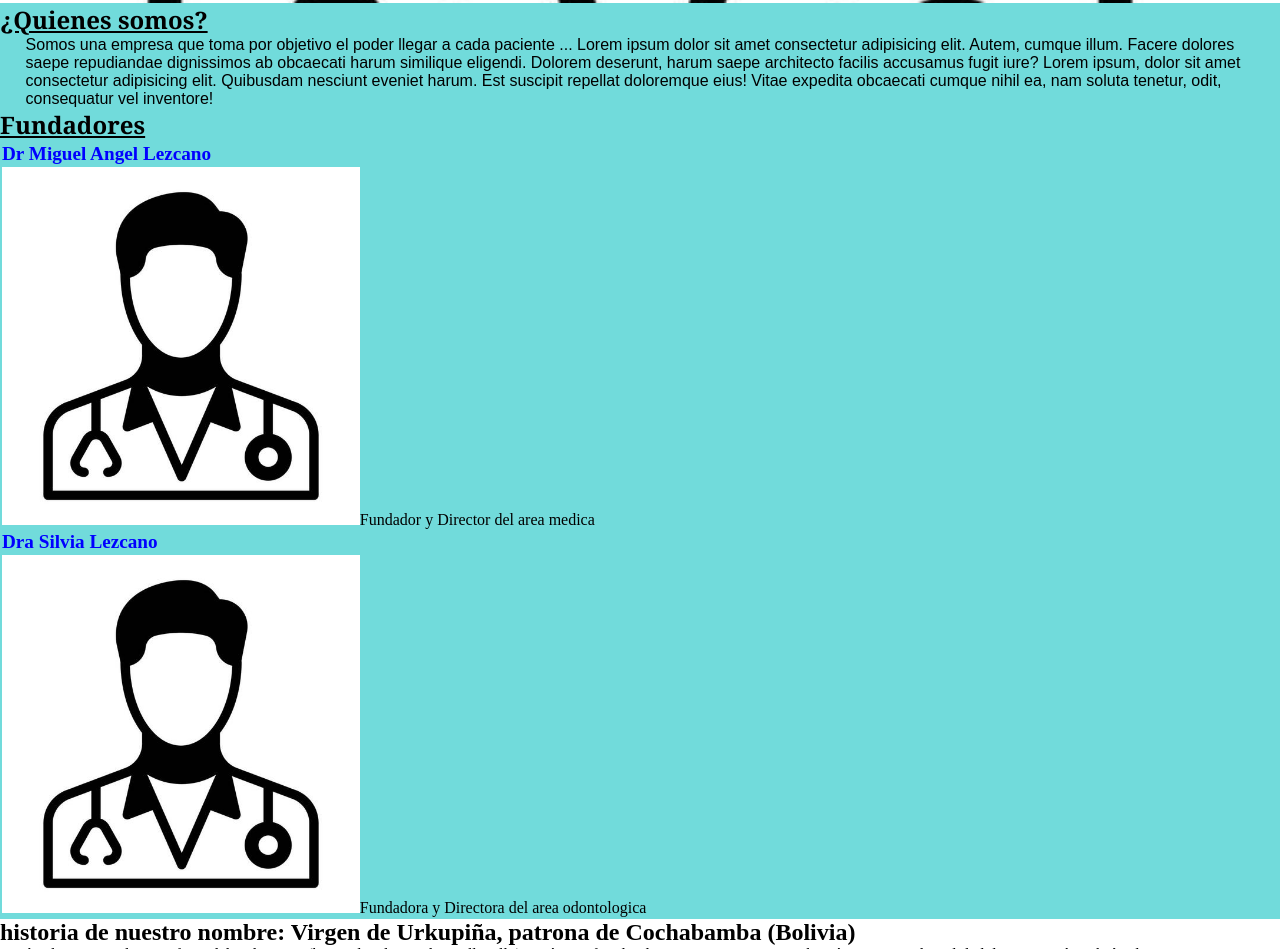
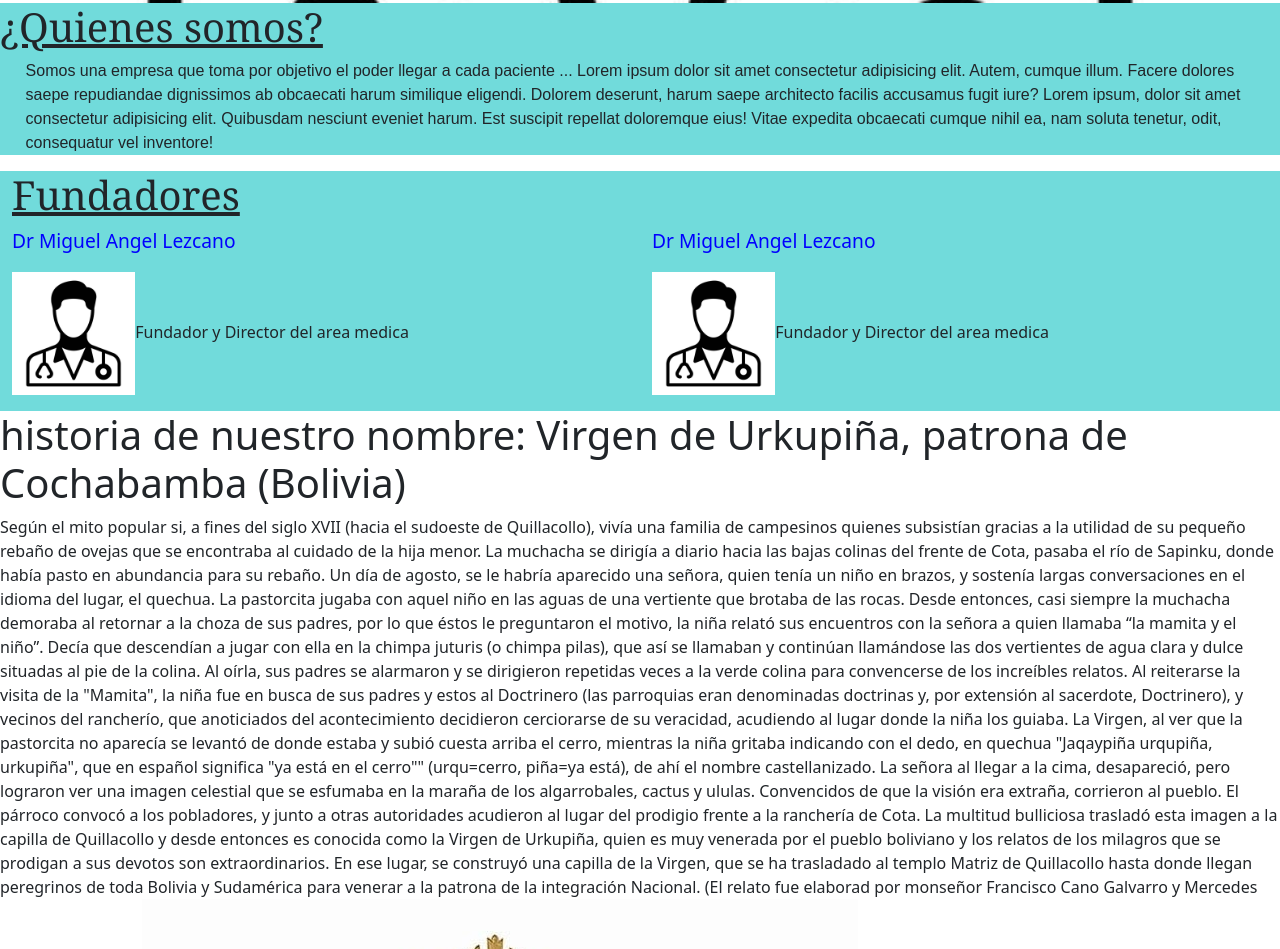
Before and after one commit to alexisvh5/centromedico, a plain HTML site: page quienessomos.html in a window 1280 px wide. Shown: the part 637-1586 px from the top of the page. Drawn offline with nearby package versions, Linux system fonts and the light colour scheme.

Commit message:
modifico segunda pagina quienes somos

```diff
--- a/estilos.css
+++ b/estilos.css
@@ -159,6 +159,10 @@ text-decoration: underline;
     text-align: left;
 
 }
+.imagenfunda{
+    height: 20%;
+    width: 20%;
+}
 
 .fundadores__titulo {
     background-color: rgb(113, 219, 219);
--- a/quienessomos.html
+++ b/quienessomos.html
@@ -6,6 +6,9 @@
     <meta http-equiv="X-UA-Compatible" content="IE=edge">
     <meta name="viewport" content="width=device-width, initial-scale=1.0">
     <title>Conocenos</title>
+    <link href="https://cdn.jsdelivr.net/npm/bootstrap@5.2.0-beta1/dist/css/bootstrap.min.css" rel="stylesheet"
+        integrity="sha384-0evHe/X+R7YkIZDRvuzKMRqM+OrBnVFBL6DOitfPri4tjfHxaWutUpFmBp4vmVor" crossorigin="anonymous">
+
     <link rel="stylesheet" href="estilos.css">
     <link rel="shortcut icon" href="./centromedico/VIRGEN-DE-URKUPINA-2019.jpg" type="image/x-icon">
 </head>
@@ -35,7 +38,7 @@
     </header>
 
 
-    <section class="quienes">
+    <section class="quienes ">
         <h1 class="quienes__titulo">¿Quienes somos?</h1>
         <p class="quienes__texto">
         Somos una empresa que toma por objetivo el poder llegar a cada paciente ...
@@ -50,28 +53,24 @@
     </section>
 
 
-   <section class="fundadores">
+   <div class="fundadores container-fluid">
 
-    <h1 class="fundadores__titulo">Fundadores</h1>
+    <h1 class="fundadores__titulo" >Fundadores</h1>
 
-    <table class="fundadores__tabla">
-<tr>
-    <th class="fundadores__tabla--resaltado">Dr Miguel Angel Lezcano</th>
-</tr>
-<tr>
-    <td> <img src="./centromedico/stock-vector-doctor-icon-glyph-design.jpg" alt="imagendoctor">Fundador y Director del area medica</td>
-</tr>
-<tr>
-    <th class="fundadores__tabla--resaltado">Dra Silvia Lezcano</th>
-</tr>
-<tr>
-    <td><img src="./centromedico/stock-vector-doctor-icon-glyph-design.jpg" alt="imgdoctora">Fundadora y Directora del area odontologica</td>
-</tr>
+<div class="row">
+    <div class="col-lg-6 col-md-6 col-xs-12">
+        <p class="fundadores__tabla--resaltado">Dr Miguel Angel Lezcano</p>
+        <p><img src="./centromedico/stock-vector-doctor-icon-glyph-design.jpg" class="imagenfunda"alt="imagendoctor">Fundador y Director del area medica</p>
+    </div>
 
+    <div class="col-lg-6 col-md-6 col-xs-12">
+        <p class="fundadores__tabla--resaltado">Dr Miguel Angel Lezcano</p>
+        <p><img src="./centromedico/stock-vector-doctor-icon-glyph-design.jpg" class="imagenfunda"alt="imagendoctor">Fundador y Director del area medica</p>
+    </div>
 
-    </table>
+</div>
 
- </section>
+</div>
 
 
 
@@ -124,7 +123,9 @@
 
     </ul>
     </footer>
-
+    <script src="https://cdn.jsdelivr.net/npm/bootstrap@5.2.0-beta1/dist/js/bootstrap.bundle.min.js"
+    integrity="sha384-pprn3073KE6tl6bjs2QrFaJGz5/SUsLqktiwsUTF55Jfv3qYSDhgCecCxMW52nD2"
+    crossorigin="anonymous"></script>
 </body>
 
 
```
